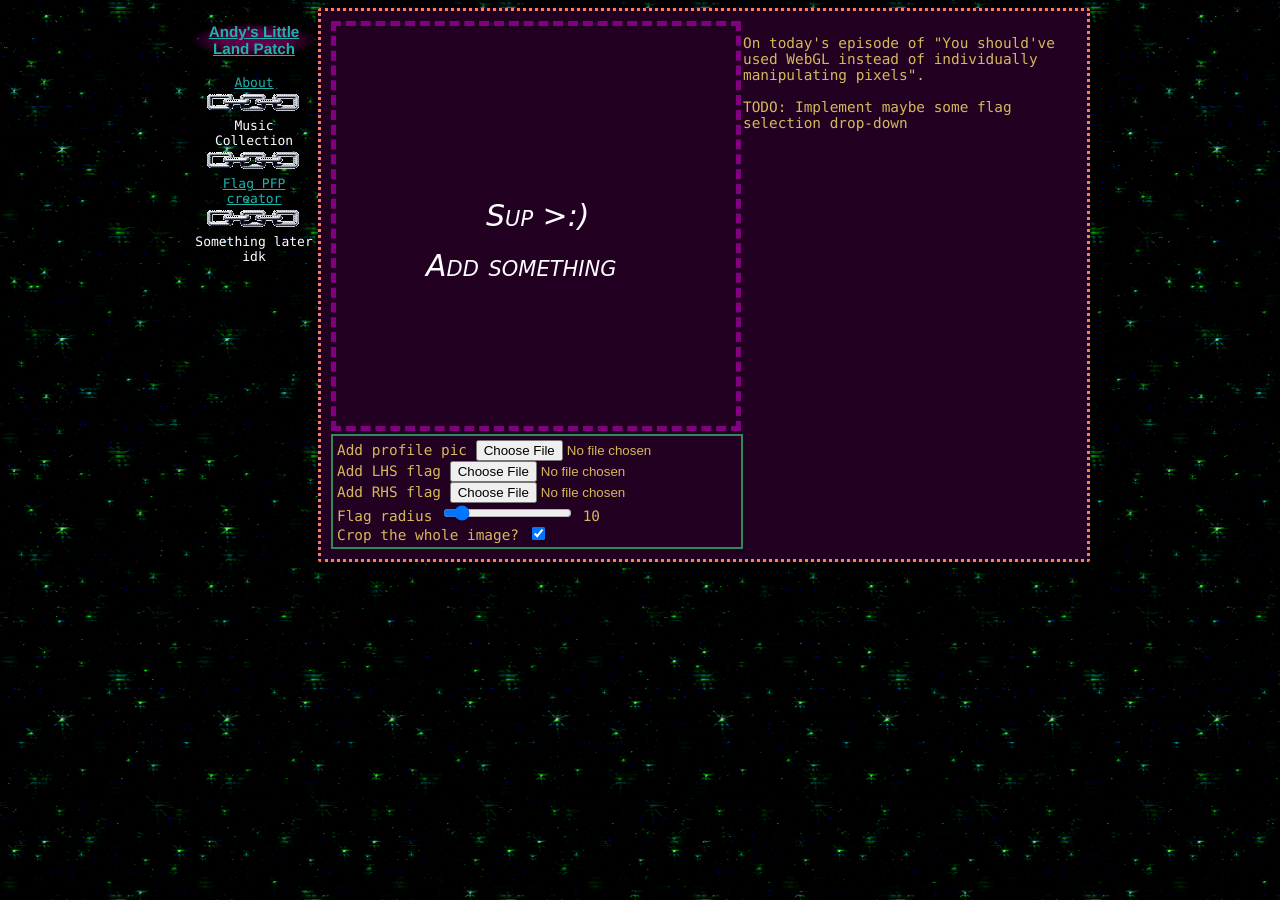
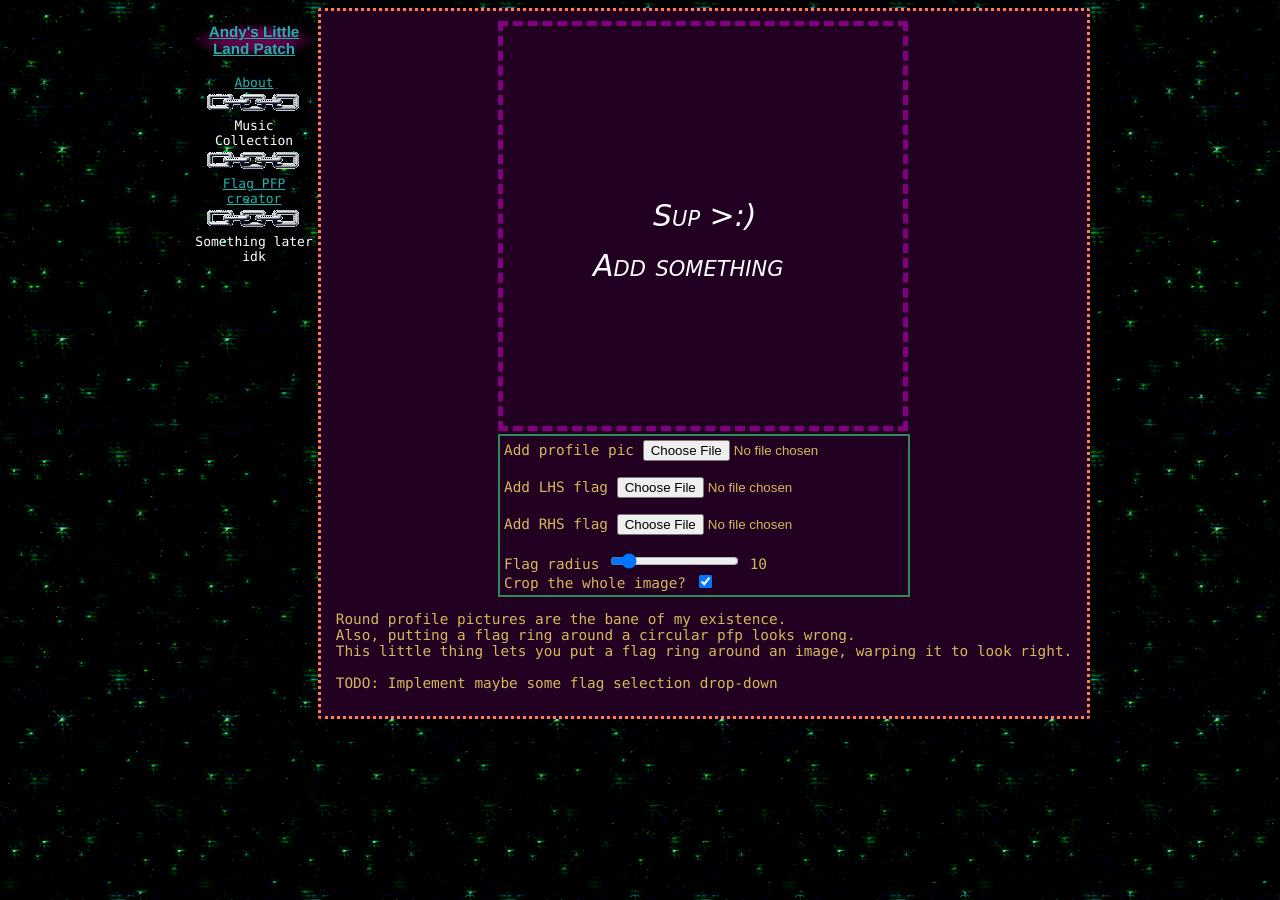
Before and after one commit to 64andy/neocities-website, a Jekyll site: the page built from pages/flag-pfp.html, in a window 1280 px wide. Built offline with Jekyll 4.4.1, drawn with Linux system fonts in a browser that asks for light colours.

Commit message:
Bunch of misc. changes

```diff
--- a/css/flag.css
+++ b/css/flag.css
@@ -5,5 +5,7 @@
 }
 
 .flex {
+    align-items: center;
     display: flex;
+    flex-direction: column;
 }
--- a/js/flag.js
+++ b/js/flag.js
@@ -1,6 +1,6 @@
 var ready = false;
 
-const mainCanvas = document.getElementById("yes");
+const mainCanvas = document.getElementById("result");
 /** @type {CanvasRenderingContext2D} */
 const mainCtx = mainCanvas.getContext("2d");
 
--- a/pages/flag-pfp.html
+++ b/pages/flag-pfp.html
@@ -6,22 +6,32 @@ permalink: /flag-pfp/
 
 <div class="flex">
   <div>
-    <canvas id="yes" width="400" height="400">
+    <!-- The rendered image -->
+    <canvas id="result" width="400" height="400">
       <marquee>Sorry, your browser doesn't support canvas, or I broke everything</marquee>
     </canvas>
+
+    <!-- The controls -->
     <div class="flag-input">
       <form onsubmit="return false">
         <label for="pfp">Add profile pic </label>
         <input type="file" id="pfp" name="pfp" accept="image/*" onchange="formEvents.applyPfp()" />
+
+        <br />
         <br />
 
         <label for="flag">Add LHS flag </label>
         <input type="file" id="left-flag" name="left flag" accept="image/*"
           onchange="formEvents.applyLeftFlag()" />
+
         <br />
+        <br />
+
         <label for="flag">Add RHS flag </label>
         <input type="file" id="right-flag" name="right flag" accept="image/*"
           onchange="formEvents.applyRightFlag()" />
+
+         <br />
         <br />
 
 
@@ -35,12 +45,18 @@ permalink: /flag-pfp/
       </form>
     </div>
   </div>
+
+  <!-- My excuse -->
   <p>
-    On today's episode of "You should've used WebGL
-    instead of individually manipulating pixels".
+    Round profile pictures are the bane of my existence.<br />
+    Also, putting a flag ring around a circular pfp looks wrong.<br />
+    This little thing lets you put a flag ring around an image, warping it to look
+    right.
     <br /><br />
     TODO: Implement maybe some flag selection drop-down
   </p>
+
+
 </div>
 
 <link href="/css/flag.css" rel="stylesheet" type="text/css" media="all">
--- a/pages/index.md
+++ b/pages/index.html
@@ -1,7 +1,4 @@
 ---
-# Feel free to add content and custom Front Matter to this file.
-# To modify the layout, see
-# https://jekyllrb.com/docs/themes/#overriding-theme-defaults
 layout: default
 title: Andy's Existence
 permalink: /
```
Also changed, not shown: _posts/2000-10-10-ITCOTKC.md (+1 -1 lines), pages/about.md (+4 -2 lines), Gemfile.lock, img/music_bg/KingCrimson_large.png (added), 1 other file.
